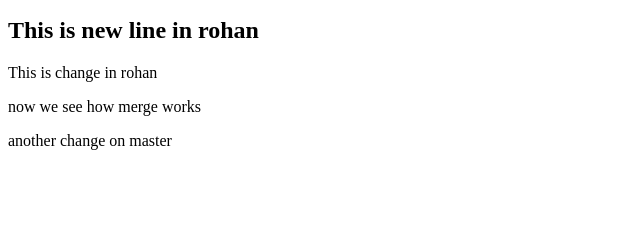
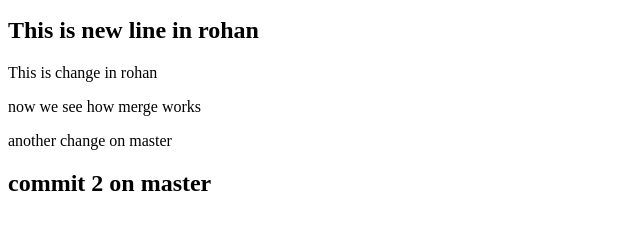
Before and after one commit to r0hanr0n/rohan_git_2_remote, a plain HTML site: page index.html in a window 1280 px wide. Shown: the part 135-364 px from the top of the page, without its empty margins (0-640 px from the left). Drawn offline with Linux system fonts and the light colour scheme.

Commit message:
commit 2 on master

```diff
--- a/index.html
+++ b/index.html
@@ -13,5 +13,6 @@
     <p>This is change in rohan</p>
     <p>now we see how merge works</p>
     <p>another change on master</p>
+    <h2>commit 2 on master</h2>
 </body>
 </html>
```
